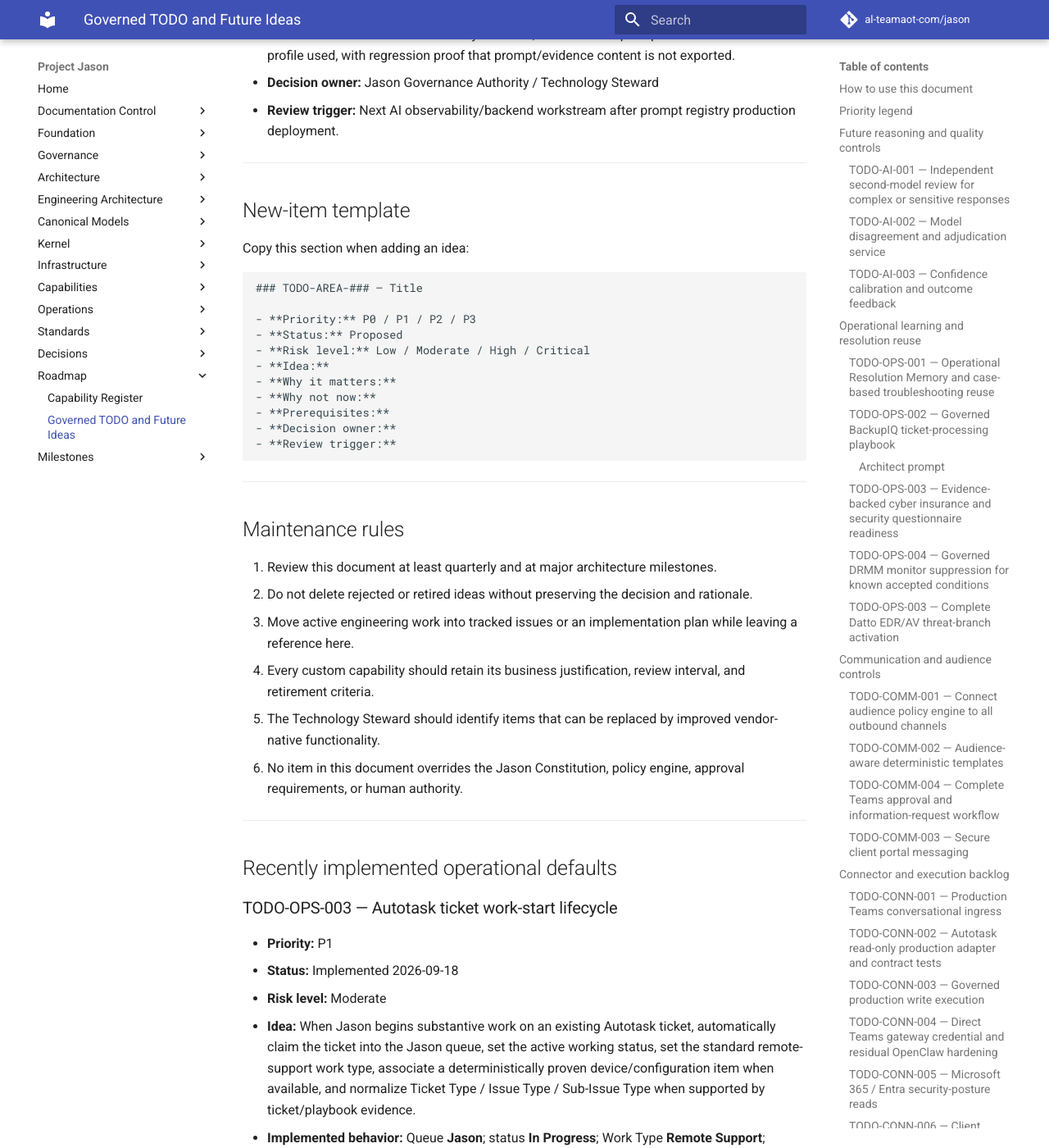
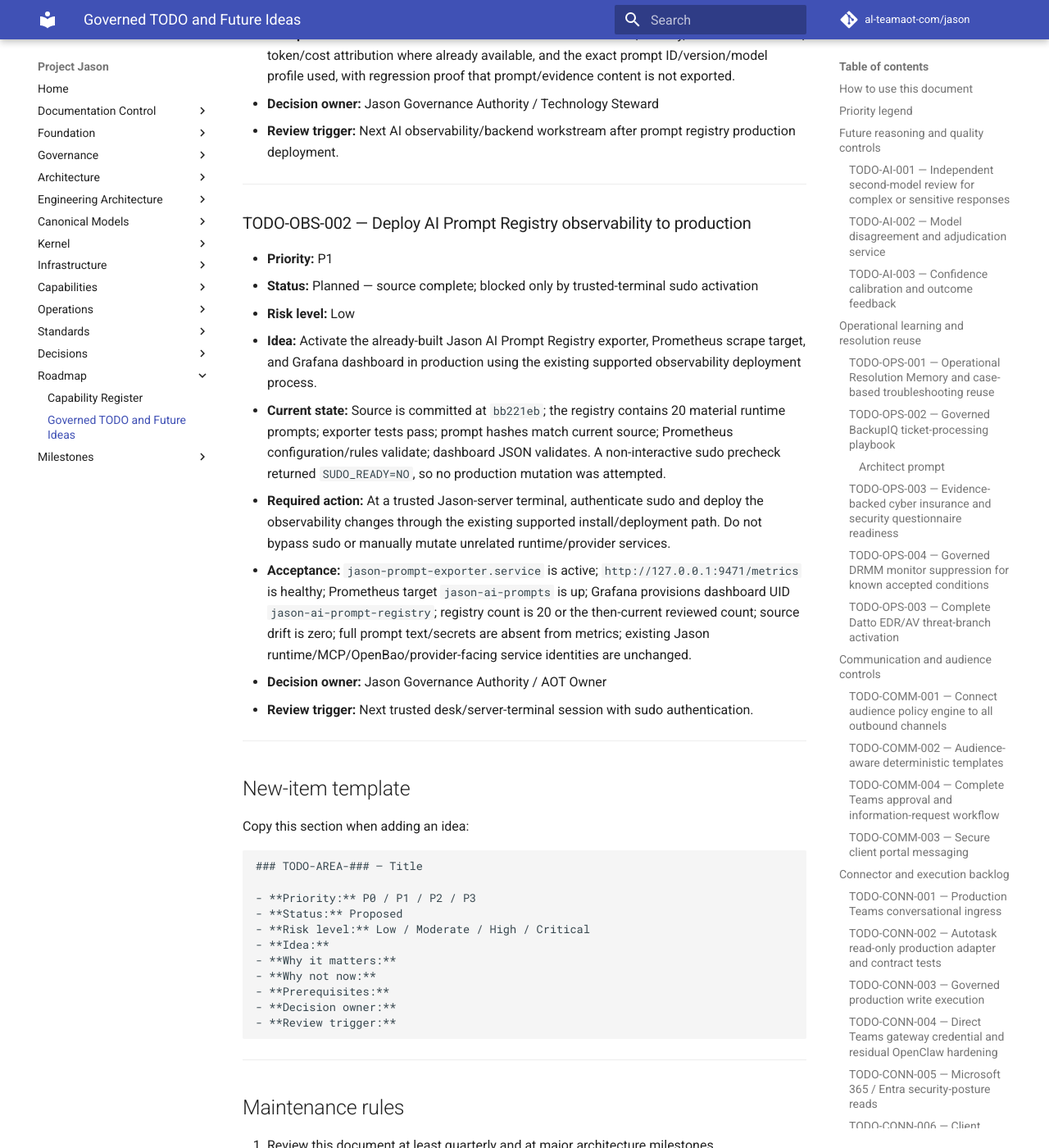
Before and after one commit to al-teamaot-com/jason, an MkDocs documentation site: the page built from docs/roadmaps/Project-Jason-TODO-and-Future-Ideas.md, in a window 1280 px wide and 1400 px high, scrolled down 36121 px. Shown: the whole window at 82% size. Built offline with MkDocs 1.6.1 and Material for MkDocs 9.7.7, drawn with Linux system fonts in a browser that asks for light colours; comment, search, counter and statistics services are not loaded; some of the changed text lies outside the part shown.

Commit message:
Track prompt telemetry and deployment follow-up

```diff
--- a/docs/roadmaps/Project-Jason-TODO-and-Future-Ideas.md
+++ b/docs/roadmaps/Project-Jason-TODO-and-Future-Ideas.md
@@ -985,7 +985,7 @@ When complete, document the implementation, tests, capability changes, and remai
 ### TODO-AI-004 — Per-prompt runtime invocation telemetry
 
 - **Priority:** P1
-- **Status:** Planned — prompt registry/dashboard foundation implemented 2026-09-19
+- **Status:** Planned — prompt registry/exporter/dashboard source complete; common runtime invocation instrumentation remains
 - **Risk level:** Moderate
 - **Idea:** Emit a provider-neutral `PromptInvocation` record at Jason's common model-call boundaries so the AI Prompt Registry can report real per-prompt call counts, latency, model/profile, result class, token usage when provider-supplied, and tool-use status.
 - **Why it matters:** The prompt registry can prove which durable prompts are defined and detect source drift, but operational governance also needs to prove which prompt/version actually ran and how it performed.
@@ -994,6 +994,20 @@ When complete, document the implementation, tests, capability changes, and remai
 - **Acceptance:** Grafana shows real 24h/7d/30d invocation counts, latency, error/result classes, token/cost attribution where already available, and the exact prompt ID/version/model profile used, with regression proof that prompt/evidence content is not exported.
 - **Decision owner:** Jason Governance Authority / Technology Steward
 - **Review trigger:** Next AI observability/backend workstream after prompt registry production deployment.
+
+---
+
+### TODO-OBS-002 — Deploy AI Prompt Registry observability to production
+
+- **Priority:** P1
+- **Status:** Planned — source complete; blocked only by trusted-terminal sudo activation
+- **Risk level:** Low
+- **Idea:** Activate the already-built Jason AI Prompt Registry exporter, Prometheus scrape target, and Grafana dashboard in production using the existing supported observability deployment process.
+- **Current state:** Source is committed at `bb221eb`; the registry contains 20 material runtime prompts; exporter tests pass; prompt hashes match current source; Prometheus configuration/rules validate; dashboard JSON validates. A non-interactive sudo precheck returned `SUDO_READY=NO`, so no production mutation was attempted.
+- **Required action:** At a trusted Jason-server terminal, authenticate sudo and deploy the observability changes through the existing supported install/deployment path. Do not bypass sudo or manually mutate unrelated runtime/provider services.
+- **Acceptance:** `jason-prompt-exporter.service` is active; `http://127.0.0.1:9471/metrics` is healthy; Prometheus target `jason-ai-prompts` is up; Grafana provisions dashboard UID `jason-ai-prompt-registry`; registry count is 20 or the then-current reviewed count; source drift is zero; full prompt text/secrets are absent from metrics; existing Jason runtime/MCP/OpenBao/provider-facing service identities are unchanged.
+- **Decision owner:** Jason Governance Authority / AOT Owner
+- **Review trigger:** Next trusted desk/server-terminal session with sudo authentication.
 
 ---
 
```
